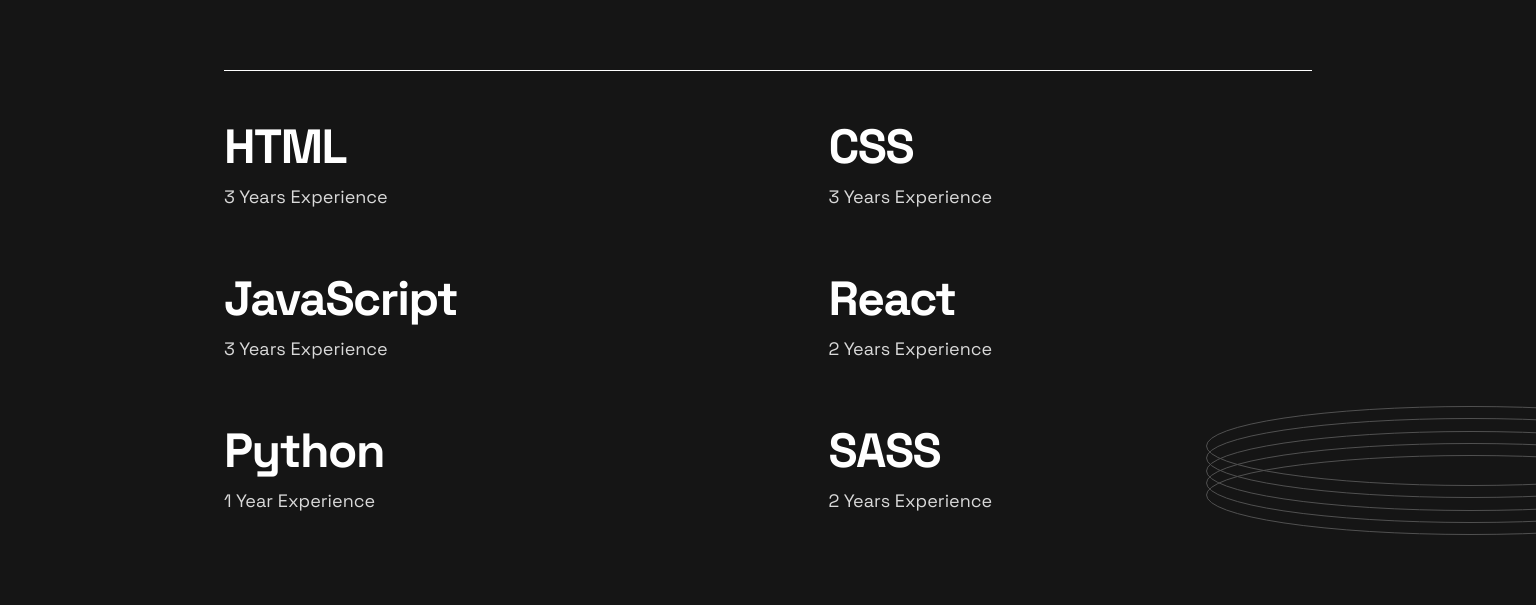
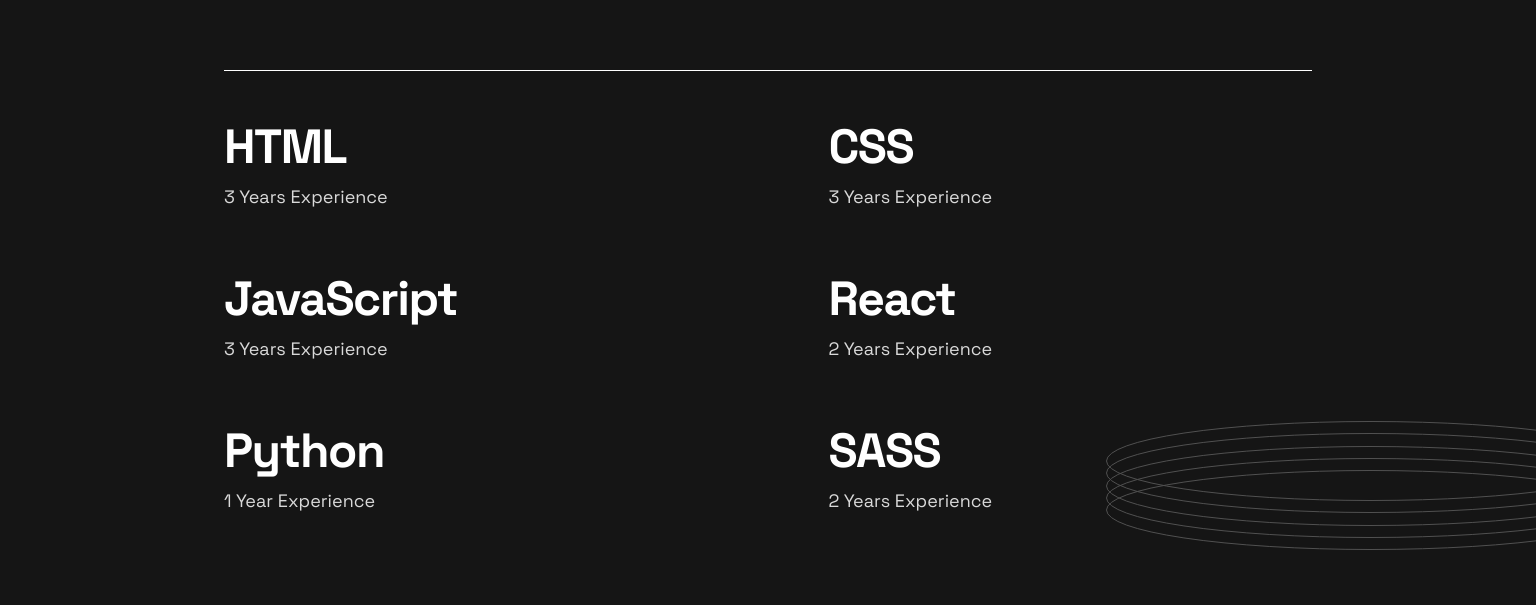
Before and after one commit to ralphvirtucio/my-portfolio, a React (Vite) app: page / in a window 1536 px wide. Shown: the part 940-1545 px from the top of the page. Built offline with nearby package versions, Linux system fonts and the light colour scheme.

Commit message:
Implemented: My portfolio static version

```diff
--- a/src/components/Footer/Footer.module.css
+++ b/src/components/Footer/Footer.module.css
@@ -19,7 +19,8 @@
 
 @media only screen and (min-width: 64rem) {
   .footer__container {
-    background-position: -10% 65%;
+    /* background-position: -10% 65%;*/
+    background-position: -25% 60%;
     padding-block-start: 5.5rem;
   }
 }
--- a/src/components/Hero/Hero.module.css
+++ b/src/components/Hero/Hero.module.css
@@ -158,3 +158,10 @@
      line-height: var(--lineHeightBody);
    }
  }
+
+ @media only screen and (min-width: 90rem) {
+   .hero {
+     background-position: top right 992px, bottom 150px right 590px;
+   }
+
+ }
--- a/src/components/Skills/Skills.module.css
+++ b/src/components/Skills/Skills.module.css
@@ -77,3 +77,11 @@
     margin-inline: auto;
   }
 }
+
+@media only screen and (min-width: 90rem) {
+
+  .skill {
+    background-position: bottom 5px right -100px;
+
+  }
+}
```
